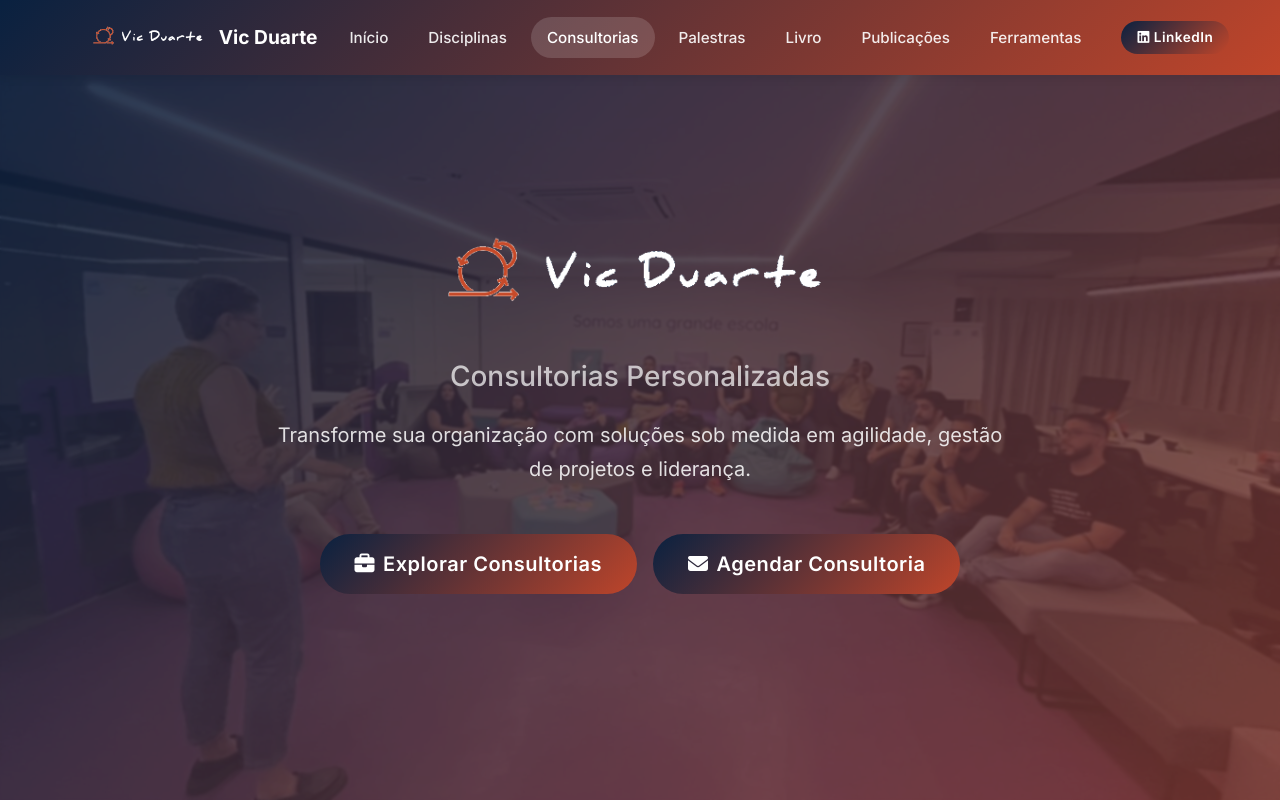
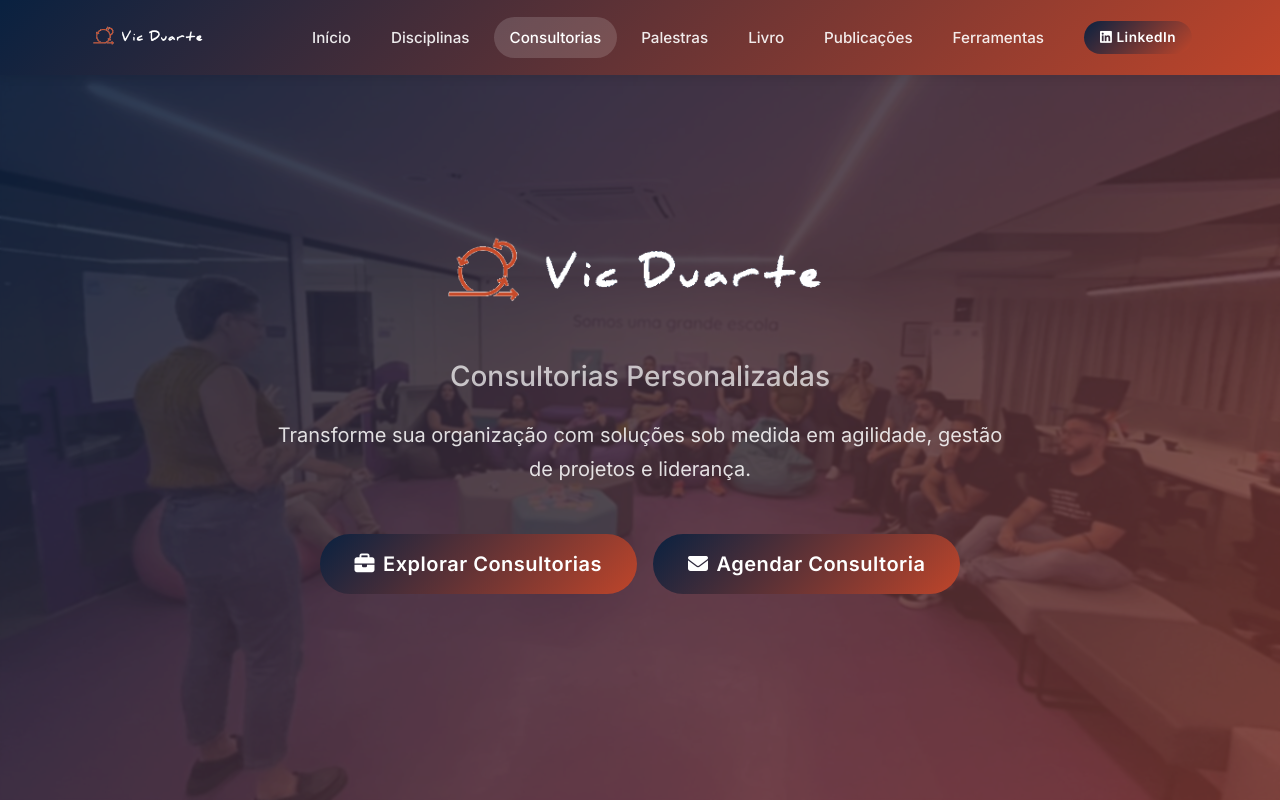
Before and after one commit to Vicduartchy/VicDuarte, a plain HTML site: page consultorias.html in a window 1280 px wide. Shown: the top 800 px of the page. Drawn offline with nearby package versions, Linux system fonts and the light colour scheme; a script that the page names is missing.

Commit message:
fix: Remover texto 'Vic Duarte' do navbar, deixando apenas a logo

```diff
--- a/consultorias.html
+++ b/consultorias.html
@@ -53,7 +53,7 @@
             <a class="navbar-brand" href="index.html" aria-label="Vic Duarte - Início">
                 <img src="./static/images/vic-duarte-logo-white.png"
                      alt="Vic Duarte" height="40" class="me-2">
-                <span class="fw-bold">Vic Duarte</span>
+
             </a>
             <button class="navbar-toggler" type="button" data-bs-toggle="collapse" data-bs-target="#navbarNav"
                     aria-controls="navbarNav" aria-expanded="false" aria-label="Toggle navigation">
```
Also changed, not shown: disciplinas.html (+1 -1 lines), ferramentas.html (+1 -1 lines), index.html (+1 -1 lines), livro.html (+1 -1 lines), palestras.html (+1 -1 lines), publicacoes.html (+1 -1 lines).
